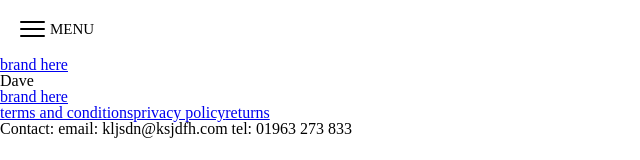
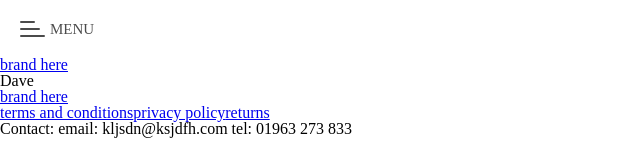
Before and after one commit to rosielee/nuxt-boilerplate, a Nuxt app: page / in a window 1280 px wide. Shown: the top 160 px of the page, without its empty margins (0-640 px from the left). Built offline with nearby package versions, Linux system fonts and the light colour scheme.

Commit message:
nav button functionality complete

```diff
--- a/assets/scss/_all.scss
+++ b/assets/scss/_all.scss
@@ -3,3 +3,4 @@
 @import "fonts";
 @import "mixins";
 @import "mediaquery";
+@import "structure";
--- /dev/null
+++ b/assets/scss/_structure.scss
@@ -0,0 +1,5 @@
+body {
+  &.navOpen {
+    overflow: hidden;
+  }
+}
--- a/assets/scss/hamburgers/_base.scss
+++ b/assets/scss/hamburgers/_base.scss
@@ -42,6 +42,10 @@
     .hamburger-inner::after {
       background-color: $hamburger-active-layer-color;
     }
+    .hamburger-inner::before {
+      width: 100%;
+
+    }
   }
 }
 
@@ -65,7 +69,7 @@
     background-color: $hamburger-layer-color;
     border-radius: $hamburger-layer-border-radius;
     position: absolute;
-    transition-property: transform;
+    transition-property: transform, width;
     transition-duration: 0.15s;
     transition-timing-function: ease;
   }
@@ -78,9 +82,11 @@
 
   &::before {
     top: ($hamburger-layer-spacing + $hamburger-layer-height) * -1;
+    width: $hamburger-layer-width - 5px;
   }
 
   &::after {
     bottom: ($hamburger-layer-spacing + $hamburger-layer-height) * -1;
+    width: $hamburger-layer-width - 10px;
   }
 }
--- a/components/layout/mainHeader.vue
+++ b/components/layout/mainHeader.vue
@@ -1,5 +1,5 @@
 <template>
-  <header :class="navStatus ? 'navOpen' : 'navClosed'">
+  <header>
     <main-nav-btn @nav-btn-pressed="navToggle()" :labelName="labelName" :buttonState="navStatus" />
     <section id="brand" @click="navToggle(false)">
       <nuxt-link to="/">brand here</nuxt-link>
@@ -40,6 +40,13 @@
         this.navToggle(false)
       },
     },
+    head() {
+      return {
+        bodyAttrs: {
+          class: this.navStatus ? 'navOpen' : 'navClosed',
+        },
+      }
+    },
   }
 </script>
 
```
